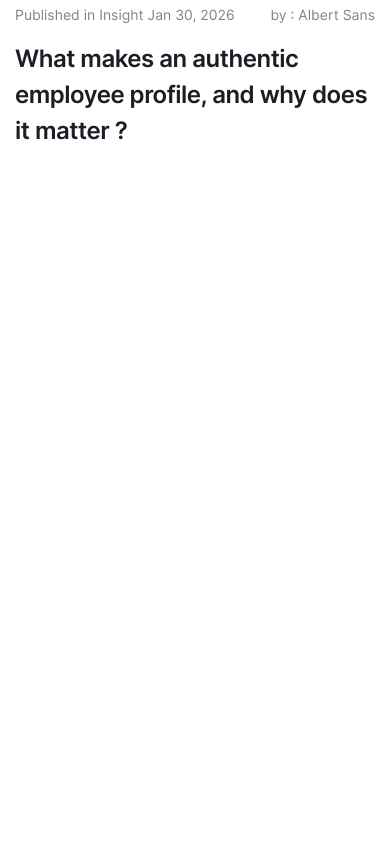
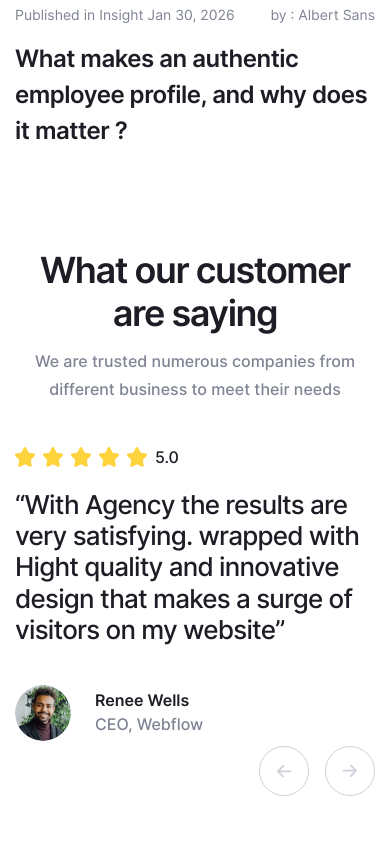
Before and after one commit to 404KISTAVUCHKA/Coca, a website built with Vite: page src/index.html in a window 390 px wide. Shown: the part 5635-6496 px from the top of the page. Before the commit the page ends 5875 px from the top, so only its background shows below. Built offline with nearby package versions, Linux system fonts and the light colour scheme.

Commit message:
Created testimonials section

```diff
--- a/src/assets/scss/components/home/features.scss
+++ b/src/assets/scss/components/home/features.scss
@@ -1,5 +1,5 @@
 .features {
-  padding: 100px 0 94px;
+  padding: 160px 0 94px;
 
   @include mobile {
     padding: 60px 0 64px;
@@ -136,7 +136,7 @@
     margin-bottom: 40px;
     font-weight: 500;
     line-height: 178%;
-    color: #7e8492;
+    color: var(--neutral-color-150);
 
     @include mini-desktop {
       max-width: 700px;
--- a/src/assets/scss/components/home/overview.scss
+++ b/src/assets/scss/components/home/overview.scss
@@ -22,7 +22,7 @@
     max-width: 660px;
     font-weight: 500;
     line-height: 150%;
-    color: #7e8492;
+    color: var(--neutral-color-150);
     margin-bottom: 80px;
 
     @include tablet {
@@ -73,7 +73,7 @@
     &-descr {
       font-weight: 500;
       line-height: 162%;
-      color: #7e8492;
+      color: var(--neutral-color-150);
     }
   }
   &__title,
--- /dev/null
+++ b/src/assets/scss/components/home/testimonials.scss
@@ -0,0 +1,159 @@
+.testimonials {
+  padding: 69px 0 160px;
+
+  @include mobile {
+    padding: 39px 0 70px;
+  }
+
+  &__head {
+    @include flex-all-between;
+    margin-bottom: 48px;
+
+    @include tablet {
+      flex-direction: column;
+      text-align: center;
+      gap: 24px;
+    }
+
+    @include mobile {
+      gap: 12px;
+      margin-bottom: 40px;
+    }
+  }
+
+  &__title {
+    max-width: 530px;
+    font-weight: 600;
+    letter-spacing: -0.04em;
+    color: var(--neutral-color-100);
+
+    @include tablet {
+      max-width: 650px;
+    }
+  }
+
+  &__descr {
+    max-width: 376px;
+    font-weight: 500;
+    line-height: 178%;
+    color: var(--neutral-color-150);
+
+    @include tablet {
+      max-width: 450px;
+    }
+  }
+
+  &__rating {
+    @include flex-align-center;
+    gap: 8px;
+    margin-bottom: 19px;
+
+    &-num {
+      font-weight: 500;
+      line-height: 163%;
+      color: var(--neutral-color-100);
+    }
+  }
+
+  &__slider-wrapper {
+    &::before {
+      content: '';
+      display: inline-block;
+      width: 115px;
+      height: 77px;
+      background: url(../../../images/icons/testimonials/quotes-icon.svg) cover;
+      transform: translateY(15px);
+
+      @include mini-desktop {
+        transform: translateY(-5px);
+      }
+
+      @include mobile {
+        display: none;
+      }
+    }
+  }
+
+  &__slider {
+    max-width: 898px;
+  }
+
+  &__comments {
+    max-width: 898px;
+  }
+
+  &__comment {
+    &-text {
+      margin-bottom: 40px;
+      font-weight: 500;
+      letter-spacing: -0.03em;
+      color: var(--neutral-color-100);
+    }
+
+    &-author {
+      font-style: normal;
+      @include flex-align-center;
+      gap: 24px;
+
+      &-avatar {
+        border-radius: 50%;
+        overflow: hidden;
+      }
+
+      &-name {
+        font-weight: 600;
+        line-height: 144%;
+        color: var(--neutral-color-100);
+      }
+      &-profession {
+        font-weight: 500;
+        line-height: 162%;
+        color: var(--neutral-color-150);
+      }
+    }
+  }
+
+  &__btns {
+    @include flex-align-center;
+    justify-content: flex-end;
+    gap: 16px;
+    transform: translateY(-40px);
+
+    @include mini-desktop {
+      transform: translateY(5px);
+    }
+  }
+
+  &__btn {
+    @include flex-all-center;
+    border: 1px solid var(--neutral-color-40);
+    border-radius: 50%;
+    width: 50px;
+    height: 50px;
+    transition:
+      background-color var(--transition),
+      border-color var(--transition);
+
+      @include small-mobile {
+        width: 40px;
+        height: 40px;
+      }
+
+    & svg path {
+      transition: fill var(--transition);
+    }
+
+    &:hover {
+      background-color: var(--neutral-color-100);
+      border-color: var(--neutral-color-100);
+
+      & svg path {
+        fill: var(--neutral-color-10);
+      }
+    }
+
+    &--next {
+      transform: rotate(180deg);
+    }
+  }
+}
--- a/src/assets/scss/main.scss
+++ b/src/assets/scss/main.scss
@@ -10,3 +10,4 @@
 @import './components/home/strenght';
 @import './components/partners';
 @import './components/home/insight';
+@import './components/home/testimonials';
--- /dev/null
+++ b/src/html/components/home/testimonials.html
@@ -0,0 +1,171 @@
+<section class="testimonials">
+  <div class="container">
+    <div class="testimonials__head">
+      <h2 class="testimonials__title heading-h2">
+        What our customer are saying
+      </h2>
+      <p class="testimonials__descr text-p-medium">
+        We are trusted numerous companies from different business to meet their
+        needs
+      </p>
+    </div>
+
+    <div class="testimonials__slider-wrapper">
+      <div class="swiper testimonials__slider">
+        <div class="swiper-wrapper testimonials__comments">
+          <!-- Slide -->
+          <div class="swiper-slide testimonials__comment">
+            <div class="testimonials__rating">
+              <img
+                loading="lazy"
+                src="./assets/images/icons/testimonials/star-icon.svg"
+                width="132"
+                height="20"
+                alt="Five star rating"
+              />
+              <span class="testimonials__rating-num text-p-default"> 5.0</span>
+            </div>
+            <p class="testimonials__comment-text heading-h3">
+              “With Agency the results are very satisfying. wrapped with Hight
+              quality and innovative design that makes a surge of visitors on my
+              website”
+            </p>
+            <address class="testimonials__comment-author">
+              <img
+                loading="lazy"
+                class="testimonials__comment-author-avatar"
+                width="56"
+                height="56"
+                src="./assets/images/img/testimonials/comment-author.jpg"
+                alt="Avatar Renee Wells"
+              />
+              <div class="testimonials__comment-author-info">
+                <p class="testimonials__comment-author-name text-p-medium">
+                  Renee Wells
+                </p>
+                <p
+                  class="testimonials__comment-author-profession text-p-default"
+                >
+                  CEO, Webflow
+                </p>
+              </div>
+            </address>
+          </div>
+
+          <!-- Slide -->
+          <div class="swiper-slide testimonials__comment">
+            <div class="testimonials__rating">
+              <img
+                loading="lazy"
+                src="./assets/images/icons/testimonials/star-icon.svg"
+                width="132"
+                height="20"
+                alt="Five star rating"
+              />
+              <span class="testimonials__rating-num text-p-default"> 5.0</span>
+            </div>
+            <p class="testimonials__comment-text heading-h3">
+              “With Agency the results are very satisfying. wrapped with Hight
+              quality and innovative design that makes a surge of visitors on my
+              website”
+            </p>
+            <address class="testimonials__comment-author">
+              <img
+                loading="lazy"
+                class="testimonials__comment-author-avatar"
+                width="56"
+                height="56"
+                src="./assets/images/img/testimonials/comment-author.jpg"
+                alt="Avatar Renee Wells"
+              />
+              <div class="testimonials__comment-author-info">
+                <p class="testimonials__comment-author-name text-p-medium">
+                  Renee Wells
+                </p>
+                <p
+                  class="testimonials__comment-author-profession text-p-default"
+                >
+                  CEO, Webflow
+                </p>
+              </div>
+            </address>
+          </div>
+
+          <!-- Slide -->
+          <div class="swiper-slide testimonials__comment">
+            <div class="testimonials__rating">
+              <img
+                loading="lazy"
+                src="./assets/images/icons/testimonials/star-icon.svg"
+                width="132"
+                height="20"
+                alt="Five star rating"
+              />
+              <span class="testimonials__rating-num text-p-default"> 5.0</span>
+            </div>
+            <p class="testimonials__comment-text heading-h3">
+              “With Agency the results are very satisfying. wrapped with Hight
+              quality and innovative design that makes a surge of visitors on my
+              website”
+            </p>
+            <address class="testimonials__comment-author">
+              <img
+                loading="lazy"
+                class="testimonials__comment-author-avatar"
+                width="56"
+                height="56"
+                src="./assets/images/img/testimonials/comment-author.jpg"
+                alt="Avatar Renee Wells"
+              />
+              <div class="testimonials__comment-author-info">
+                <p class="testimonials__comment-author-name text-p-medium">
+                  Renee Wells
+                </p>
+                <p
+                  class="testimonials__comment-author-profession text-p-default"
+                >
+                  CEO, Webflow
+                </p>
+              </div>
+            </address>
+          </div>
+        </div>
+      </div>
+
+      <div class="testimonials__btns">
+        <button class="testimonials__btn testimonials__btn--prev">
+          <svg
+            width="15"
+            height="13"
+            viewBox="0 0 15 13"
+            fill="none"
+            xmlns="http://www.w3.org/2000/svg"
+          >
+            <path
+              fill-rule="evenodd"
+              clip-rule="evenodd"
+              d="M6.9363 12.3365C6.58483 12.688 6.01498 12.688 5.66351 12.3365L0.263506 6.93649C-0.0879668 6.58502 -0.0879667 6.01517 0.263506 5.6637L5.66351 0.2637C6.01498 -0.0877719 6.58483 -0.0877718 6.9363 0.263701C7.28777 0.615172 7.28777 1.18502 6.9363 1.53649L3.07269 5.4001L13.4999 5.4001C13.997 5.4001 14.3999 5.80304 14.3999 6.3001C14.3999 6.79715 13.997 7.2001 13.4999 7.2001L3.07269 7.2001L6.9363 11.0637C7.28777 11.4152 7.28777 11.985 6.9363 12.3365Z"
+              fill="#CED1D8"
+            />
+          </svg>
+        </button>
+        <button class="testimonials__btn testimonials__btn--next">
+          <svg
+            width="15"
+            height="13"
+            viewBox="0 0 15 13"
+            fill="none"
+            xmlns="http://www.w3.org/2000/svg"
+          >
+            <path
+              fill-rule="evenodd"
+              clip-rule="evenodd"
+              d="M6.9363 12.3365C6.58483 12.688 6.01498 12.688 5.66351 12.3365L0.263506 6.93649C-0.0879668 6.58502 -0.0879667 6.01517 0.263506 5.6637L5.66351 0.2637C6.01498 -0.0877719 6.58483 -0.0877718 6.9363 0.263701C7.28777 0.615172 7.28777 1.18502 6.9363 1.53649L3.07269 5.4001L13.4999 5.4001C13.997 5.4001 14.3999 5.80304 14.3999 6.3001C14.3999 6.79715 13.997 7.2001 13.4999 7.2001L3.07269 7.2001L6.9363 11.0637C7.28777 11.4152 7.28777 11.985 6.9363 12.3365Z"
+              fill="#CED1D8"
+            />
+          </svg>
+        </button>
+      </div>
+    </div>
+  </div>
+</section>
--- /dev/null
+++ b/src/js/components/home/slider.js
@@ -0,0 +1,35 @@
+// import Swiper JS
+import Swiper from 'swiper';
+import { Navigation, Pagination } from 'swiper/modules';
+// import Swiper styles
+import 'swiper/css';
+
+export const useInsightSlider = () => {
+  new Swiper('.insight__slider', {
+    slidesPerView: 'auto',
+    spaceBetween: 32,
+    loop: true,
+    slidesPerGroup: 1,
+    centeredSlides: true,
+
+    breakpoints: {
+      992: {
+        centeredSlides: false,
+      },
+    },
+  });
+};
+
+export const useTestimonialsSlider = () => {
+  new Swiper('.testimonials__slider', {
+    slidesPerView: 1,
+    loop: true,
+    spaceBetween: 22,
+    modules: [Navigation],
+
+    navigation: {
+      nextEl: '.testimonials__btn--next',
+      prevEl: '.testimonials__btn--prev',
+    },
+  });
+};
--- a/src/js/main.js
+++ b/src/js/main.js
@@ -3,8 +3,9 @@ import '../assets/scss/main.scss';
 // components
 import { useTheme } from './components/theme.js';
 import { useBurger } from './components/burger.js';
-import { useInsightSlider } from './components/slider.js';
+import { useInsightSlider, useTestimonialsSlider } from './components/home/slider.js';
 
 useTheme();
 useBurger();
 useInsightSlider();
+useTestimonialsSlider();
```
Also changed, not shown: src/assets/scss/components/home/insight.scss (+6 -2 lines), src/index.html (+1 -0 lines), src/js/components/slider.js (deleted, +0 -20 lines), src/assets/images/icons/testimonials/quotes-icon.svg (added), src/assets/images/icons/testimonials/star-icon.svg (added), src/assets/images/img/testimonials/comment-author.jpg (added).
